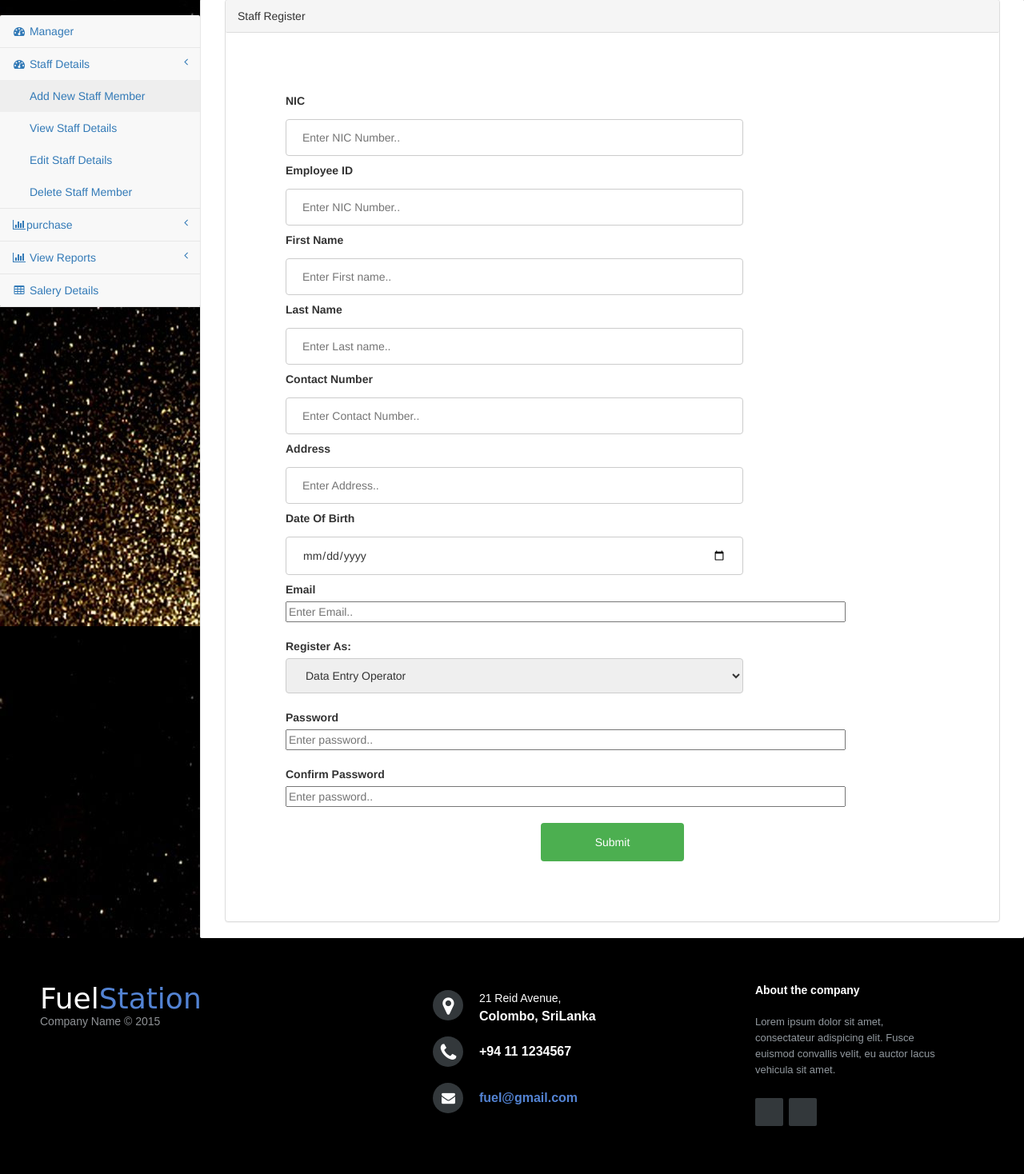
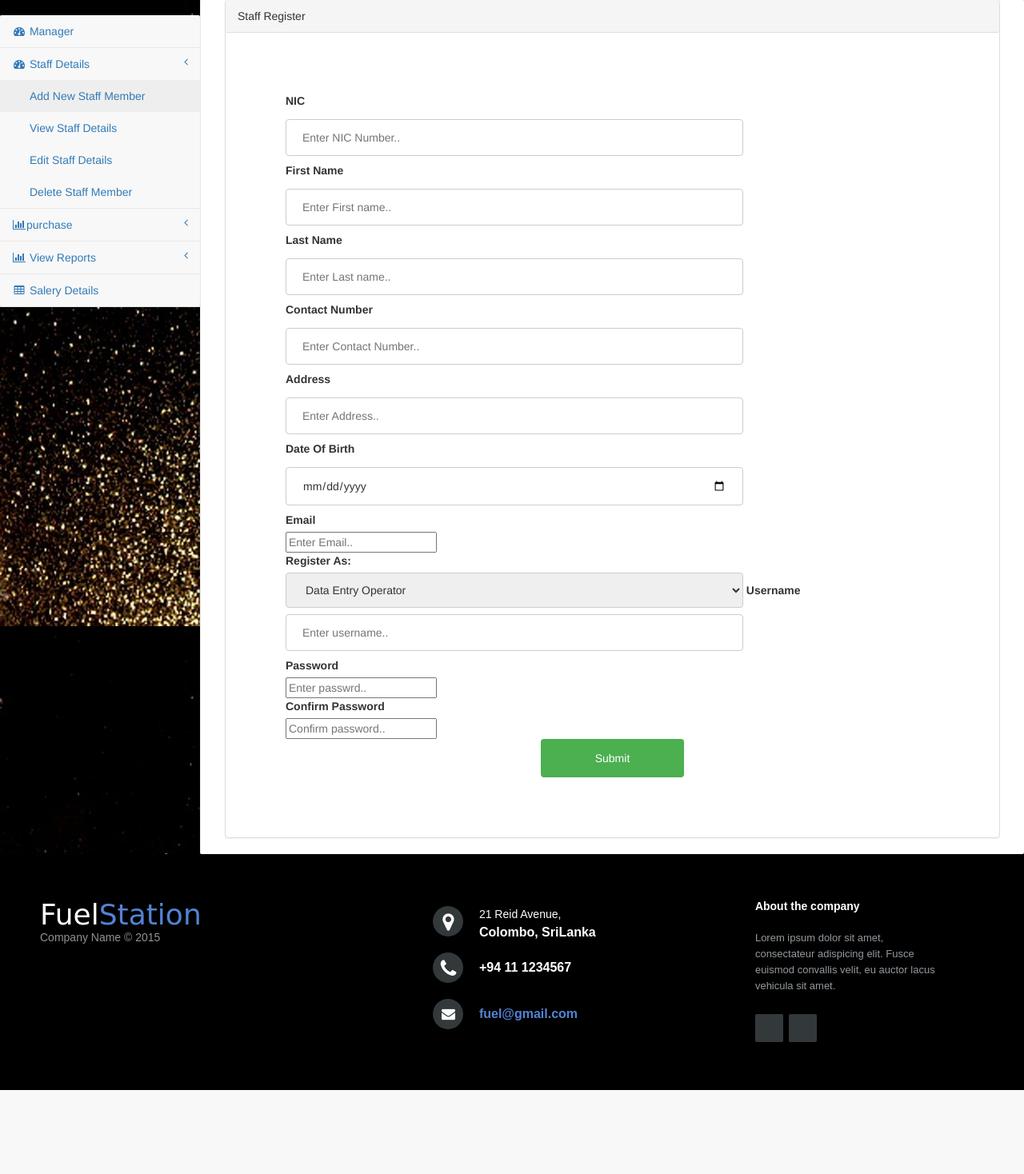
Before and after one commit to AnjaleeDevindi/Fuel-Station-Management-System, a PHP site: template pages/manager/regstaffman.php in a window 1280 px wide. Shown: the part 71-1539 px from the top of the page at 80% size. After the commit the page ends 1434 px from the top, so only its background shows below. Run offline with PHP 8.4, Linux system fonts and the light colour scheme; the template is opened without the code that fills it, so the values that code supplies are empty.

Commit message:
missing changes added.

```diff
--- a/pages/manager/regstaffman.php
+++ b/pages/manager/regstaffman.php
@@ -9,7 +9,7 @@
     <meta name="description" content="">
     <meta name="author" content="">
 
-    <title>Register_Staff</title>
+    <title>Staff Register</title>
 
     <!-- Bootstrap Core CSS -->
     <link href="../../vendor/bootstrap/css/bootstrap.css" rel="stylesheet">
@@ -22,9 +22,6 @@
 
     <!-- Morris Charts CSS -->
     <link href="../../vendor/morrisjs/morris.css" rel="stylesheet">
-
-    <!-- MetisMenu CSS -->
-    <link href="../../vendor/metisMenu/password.css" rel="stylesheet">
 
      <link href="../style.css" rel="stylesheet">
      <link href="footer.css" rel="stylesheet">
@@ -66,29 +63,26 @@
   <form width=70% action="regstaffman-insert.php" method="post">
 
      <label for="ftype">NIC</label><br>
-    <input type="text" minlength="10" maxlength="10" id="nic" name="NIC" placeholder="Enter NIC Number.." required><br>
-
-    <label for="ftype">Employee ID</label><br>
-    <input type="text" minlength="06" maxlength="10" id="nic" name="NIC" placeholder="Enter NIC Number.." required><br>
+    <input type="text" id="nic" name="NIC" placeholder="Enter NIC Number.."><br>
 
     <label for="fid">First Name</label><br>
-    <input type="text" id="fname" name="firstname" placeholder="Enter First name.." required><br>
+    <input type="text" id="fname" name="firstname" placeholder="Enter First name.."><br>
 
      <label for="fid">Last Name</label><br>
-    <input type="text" id="lname" name="lastname" placeholder="Enter Last name.." required><br>
+    <input type="text" id="lname" name="lastname" placeholder="Enter Last name.."><br>
 
    <label for="uprice">Contact Number</label><br>
-    <input type="text" minlength="10" maxlength="10" id="cno" name="contactnumber" placeholder="Enter Contact Number.."><br>
+    <input type="text" id="cno" name="contactnumber" placeholder="Enter Contact Number.."><br>
 
 
      <label for="fid">Address</label><br>
-    <input type="text" id="address" name="address" placeholder="Enter Address.." required><br>
+    <input type="text" id="address" name="address" placeholder="Enter Address.."><br>
 
      <label for="uprice">Date Of Birth</label><br>
-    <input type="date" id="dob" name="dob" placeholder="Enter Birth Date.." required><br>
+    <input type="date" id="dob" name="dob" placeholder="Enter Birth Date.."><br>
 
     <label for="uprice">Email</label><br>
-    <input type="email" size="83" id="email" name="email" placeholder="Enter Email.."><br><br>
+    <input type="email" id="email" name="email" placeholder="Enter Email.."><br>
 
     <label for="staff">Register As:</label><br>
 
@@ -97,104 +91,22 @@
         <option value="Manager">Manager</option>
         <option value="Cashier">Cashier</option>
         <option value="Owner">Owner</option>
-      </select><br><br>
+      </select>
+
+    <label for="uprice">Username</label><br>
+    <input type="text" id="uname" name="username" placeholder="Enter username.."><br>
 
      <label for="uprice">Password</label><br>
-    <input type="password" size="83" id="psw" name="password" pattern="(?=.*\d)(?=.*[a-z])(?=.*[A-Z]).{8,}" title="Must contain at least one number and one uppercase and lowercase letter, and at least 8 or more characters" placeholder="Enter password.." required><br><br>
+    <input type="password" id="password" name="password" placeholder="Enter passwrd.."><br>
 
     <label for="uprice">Confirm Password</label><br>
-    <input type="password" size="83" id="psw1" name="password" pattern="(?=.*\d)(?=.*[a-z])(?=.*[A-Z]).{8,}"  placeholder="Enter password.." required><br><br>
-  <center>
-
-    <input type="submit" value="Submit"></center>
-  </form>
+    <input type="password" id="cpassword" name="cpassword" placeholder="Confirm password.."><br>
 
 
 
-    <div id="message">
-  <h3>Password must contain the following:</h3>
-  <p id="letter" class="invalid">A <b>lowercase</b> letter</p>
-  <p id="capital" class="invalid">A <b>capital (uppercase)</b> letter</p>
-  <p id="number" class="invalid">A <b>number</b></p>
-  <p id="length" class="invalid">Minimum <b>8 characters</b></p>
-</div>
-
-<script>
-    // pw Character validation
-var myInput = document.getElementById("psw");
-var letter = document.getElementById("letter");
-var capital = document.getElementById("capital");
-var number = document.getElementById("number");
-var length = document.getElementById("length");
-
-// When the user clicks on the password field, show the message box
-myInput.onfocus = function() {
-  document.getElementById("message").style.display = "block";
-}
-
-// When the user clicks outside of the password field, hide the message box
-myInput.onblur = function() {
-  document.getElementById("message").style.display = "none";
-}
-
-// When the user starts to type something inside the password field
-myInput.onkeyup = function() {
-  // Validate lowercase letters
-  var lowerCaseLetters = /[a-z]/g;
-  if(myInput.value.match(lowerCaseLetters)) {
-    letter.classList.remove("invalid");
-    letter.classList.add("valid");
-  } else {
-    letter.classList.remove("valid");
-    letter.classList.add("invalid");
-  }
-
-  // Validate capital letters
-  var upperCaseLetters = /[A-Z]/g;
-  if(myInput.value.match(upperCaseLetters)) {
-    capital.classList.remove("invalid");
-    capital.classList.add("valid");
-  } else {
-    capital.classList.remove("valid");
-    capital.classList.add("invalid");
-  }
-
-  // Validate numbers
-  var numbers = /[0-9]/g;
-  if(myInput.value.match(numbers)) {
-    number.classList.remove("invalid");
-    number.classList.add("valid");
-  } else {
-    number.classList.remove("valid");
-    number.classList.add("invalid");
-  }
-
-  // Validate length
-  if(myInput.value.length >= 8) {
-    length.classList.remove("invalid");
-    length.classList.add("valid");
-  } else {
-    length.classList.remove("valid");
-    length.classList.add("invalid");
-  }
-}
-
-// confirm pw validation
-function validateform() {
-        var x= document.getElementById('psw').value;
-        var y = document.getElementById('psw1').value;
-        if(x != y){
-            alert("Paswords does not match");
-            return false;
-        }else{
-            return true;
-        }
-
-    }
-</script>
-
-
-
+  <center>
+    <input type="submit" value="Submit"></center>
+  </form>
 </div>
 
                         <!-- /.panel-body -->
```
